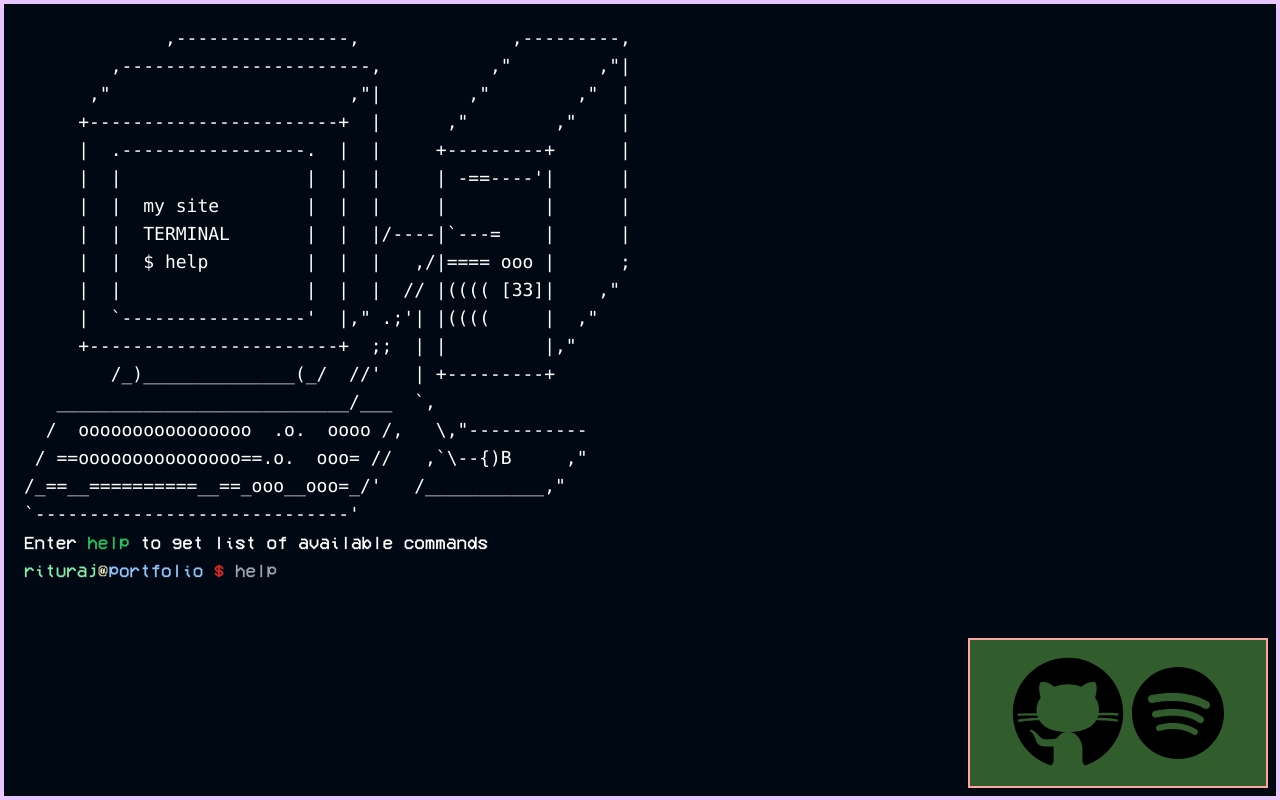
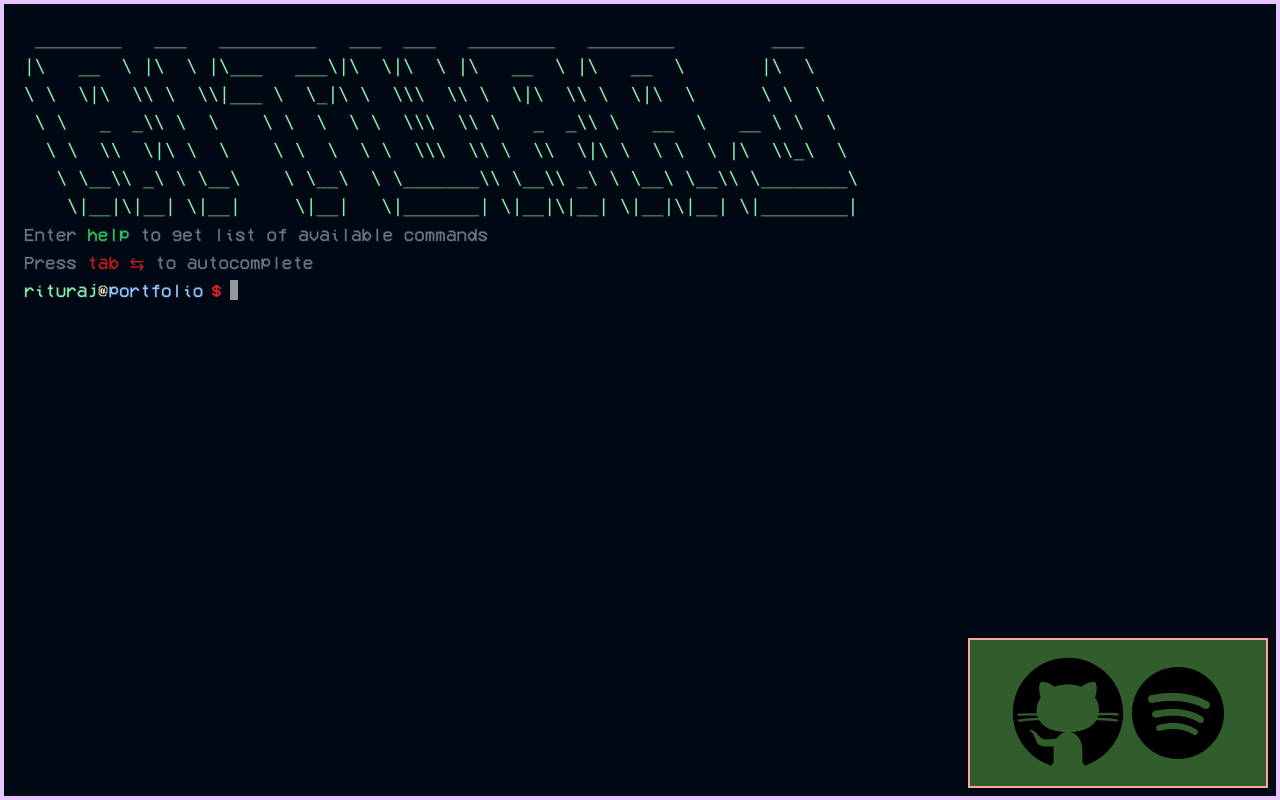
Before and after one commit to rituisboy/TeriProfile, a React (Vite) app: page / in a window 1280 px wide. Built offline with nearby package versions, Linux system fonts and the light colour scheme.

Commit message:
added up down and autocomplete

```diff
--- a/package.json
+++ b/package.json
@@ -14,7 +14,8 @@
     "react": "^18.2.0",
     "react-cursor": "^2.0.15",
     "react-dom": "^18.2.0",
-    "react-router-dom": "^6.22.3"
+    "react-router-dom": "^6.22.3",
+    "zustand": "^4.5.2"
   },
   "devDependencies": {
     "@types/react": "^18.2.66",
--- a/src/App.tsx
+++ b/src/App.tsx
@@ -1,18 +1,22 @@
 import { useEffect, useRef, useState } from "react";
 import "./index.css";
-import { GITHUB, HELP, START, WELCOME } from "./data/data";
+import { GITHUB, HELP, START, WELCOME } from "./helper/data";
 import { Github } from "./components/Github";
 import { BottomCard } from "./components/BottomCard";
+import handleTab from "./helper/handleTab";
 
 function App() {
+  const COMMANDS = ["github", "help", "clear", "projects", "whoami"];
   const COLOR = "#000814";
   const BORDER_COLOR = "#e7c6ff";
   const inputRef = useRef<HTMLInputElement>(null);
   const outputRef = useRef<HTMLInputElement>(null);
-  const [input, setInput] = useState("");
+  const [input, setInput] = useState<string>("");
   const [output, setOutput] = useState("");
+
+  const [totalCmd, setTotalCmd] = useState<number>(0);
   const [cmdHistory, setCmdHistory] = useState<string[]>([""]);
-  const [historyIndex, setHistoryIndex] = useState<number>(-1);
+
   const [showGithub, setShowGithub] = useState<boolean>(false);
 
   useEffect(() => {
@@ -29,17 +33,60 @@ function App() {
     inputRef.current?.focus();
   };
 
+  const updateTotalAndHistory = () => {
+    // if (input) {
+    //   if (cmdHistory[0] == "") {
+    //     setCmdHistory(() => [input]);
+    //     console.log(cmdHistory);
+    //   } else {
+    //     setCmdHistory((prev) => [...prev, input]);
+    //   }
+    //   setTotalCmd(cmdHistory.length);
+    // }
+    /*
+    in the abouve code the lenght of cmdHistory is update after exiting if tag
+    but setTotal is inside if so it updates old
+
+    */
+    if (input) {
+      setCmdHistory((prev) => {
+        const updatedHistory = input === "" ? [input] : [...prev, input];
+        // Directly use the updated history to set totalCmd
+        setTotalCmd(updatedHistory.length);
+        return updatedHistory;
+      });
+    }
+  };
+
+  const handleUpArrow = () => {
+    if (totalCmd > 1) {
+      setInput(cmdHistory[totalCmd - 1]);
+      setTotalCmd((pre) => pre - 1);
+    }
+  };
+  const handleDownArrow = () => {
+    if (totalCmd < cmdHistory.length) {
+      setInput(cmdHistory[totalCmd + 1]);
+      setTotalCmd((pre) => pre + 1);
+    }
+  };
+
   const handleEnter = (e: React.KeyboardEvent) => {
     if (e.key == "ArrowUp") {
-      if (historyIndex < cmdHistory.length - 1) {
-        const newIndex = historyIndex + 1;
-        setInput(cmdHistory[newIndex]);
-        setHistoryIndex(newIndex);
+      handleUpArrow();
     }
+    if (e.key == "ArrowDown") {
+      handleDownArrow();
+    }
+
+    if (e.key == "Tab") {
+      e.preventDefault();
+      handleTab({ input, setInput, cmd: COMMANDS });
     } else if (e.key === "Enter") {
+      updateTotalAndHistory();
+
       focusOnScroll();
 
-      setHistoryIndex(-1);
       setShowGithub(false);
       inputRef.current?.focus();
       let newOutput = "";
@@ -64,11 +111,8 @@ function App() {
         setOutput(newOutput);
         setInput("");
       }
-      setCmdHistory((prevHistory) => [input, ...prevHistory]);
       setOutput(newOutput);
       setInput("");
-      // inputRef.current?.scrollIntoView();
-      // inputRef.current?.focus();
     }
   };
 
@@ -95,23 +139,29 @@ function App() {
           overflowY: "auto",
         }}
       >
-        <p ref={outputRef} dangerouslySetInnerHTML={{ __html: output }}></p>
+        <p  ref={outputRef} dangerouslySetInnerHTML={{ __html: output }}></p>
         {showGithub && <Github />}{" "}
         {!output && (
+          <div className="text-gray-500">
+            <pre className="text-green-300">
+              <code className="w-[100px]">{WELCOME}</code>
+            </pre>
             <p>
-            <pre>
-              <code>{WELCOME}</code>
-            </pre>
               Enter <span className="text-green-500">help</span> to get list of
               available commands
             </p>
+            <p className="">
+              Press <span className="text-red-700">tab ⇆</span> to autocomplete
+            </p>
+          </div>
         )}
+        <div className="flex">
           <span className="text-green-300">rituraj</span>
           <span className="text-yellow-100">@</span>
           <span className="text-blue-300">portfolio</span>{" "}
-        <span className="text-red-600">$</span>{" "}
+          <span className="text-red-600 px-2">$</span>{" "}
           <input
-          className="outline-none "
+            className="outline-none fixed opacity-0"
             style={{ backgroundColor: COLOR }}
             type="text"
             value={input}
@@ -122,7 +172,12 @@ function App() {
             onKeyDown={handleEnter}
             placeholder="help"
           />
-        <BottomCard/>
+          <p className="flex">
+            {input}{" "}
+            <p className="h-[20px] translate-y-1 animate-pulse-fast w-2 bg-white"></p>
+          </p>
+        </div>
+        <BottomCard />
       </div>
     </>
   );
--- a/src/components/BottomCard.tsx
+++ b/src/components/BottomCard.tsx
@@ -1,12 +1,12 @@
 export const BottomCard = () => {
   return (
     <div
-      style={{backgroundColor:"#315C2B"}}
+      style={{ backgroundColor: "#315C2B" }}
       className="absolute flex justify-center items-center right-3 bottom-3 w-[300px] h-[150px] border-red-300 border-2"
     >
       <a href="https://github.com/rituisboy/TeriProfile" target="_blank">
         <svg
-        className="hover:animate-bounce-slow"
+          className="hover:animate-bounce-slow"
           xmlns="http://www.w3.org/2000/svg"
           x="0px"
           y="0px"
--- a/src/data/data.ts
+++ /dev/null
@@ -1,21 +0,0 @@
-let START = "";
-START += `<span style="color:rgb(134 239 172);">rituraj</span>`;
-START += `<span style="color:rgb(253 224 71);">@</span>`;
-START += `<span style="color:rgb(147 197 253);">portfolio</span> `;
-START += `<span style="color:rgb(220 38 38);">$</span> `;
-
-const HELP = `\n list of available commands :-
-⇒ clear         - clear the terminal
-⇒ github        - will open my github
-⇒ linkedin      - you know what it does
-⇒ help          - do i have to tell you again
-⇒ projects      - projects duh
-⇒ whoami        - stalker.....
-`;
-
-const GITHUB = `\n opening github...<a href="https://www.github.com/rituisboy" style="color:#219ebc">https://www.github.com/rituisboy</a> `;
-
-const WELCOME =
-  '             ,----------------,              ,---------,\r\n        ,-----------------------,          ,"        ,"|\r\n      ,"                      ,"|        ,"        ,"  |\r\n     +-----------------------+  |      ,"        ,"    |\r\n     |  .-----------------.  |  |     +---------+      |\r\n     |  |                 |  |  |     | -==----\'|      |\r\n     |  |  my site        |  |  |     |         |      |\r\n     |  |  TERMINAL       |  |  |/----|`---=    |      |\r\n     |  |  $ help         |  |  |   ,/|==== ooo |      ;\r\n     |  |                 |  |  |  // |(((( [33]|    ,"\r\n     |  `-----------------\'  |," .;\'| |((((     |  ,"\r\n     +-----------------------+  ;;  | |         |,"     \r\n        /_)______________(_/  //\'   | +---------+\r\n   ___________________________/___  `,\r\n  /  oooooooooooooooo  .o.  oooo /,   \\,"-----------\r\n / ==ooooooooooooooo==.o.  ooo= //   ,`\\--{)B     ,"\r\n/_==__==========__==_ooo__ooo=_/\'   /___________,"\r\n`-----------------------------\'';
-
-export { START, HELP, GITHUB, WELCOME };
--- /dev/null
+++ b/src/helper/data.ts
@@ -0,0 +1,24 @@
+let START = "";
+START += `<span style="color:rgb(134 239 172);">rituraj</span>`;
+START += `<span style="color:rgb(253 224 71);">@</span>`;
+START += `<span style="color:rgb(147 197 253);">portfolio</span> `;
+START += `<span style="color:rgb(220 38 38);">$</span> `;
+
+const HELP = `\n list of available commands :-
+⇒ clear         - clear the terminal
+⇒ github        - will open my github
+⇒ linkedin      - you know what it does
+⇒ help          - do i have to tell you again
+⇒ projects      - projects duh
+⇒ whoami        - stalker.....
+`;
+
+const GITHUB = `\n opening github...<a href="https://www.github.com/rituisboy" style="color:#219ebc">https://www.github.com/rituisboy</a> `;
+
+// const WELCOME =
+//   '             ,----------------,              ,---------,\r\n        ,-----------------------,          ,"        ,"|\r\n      ,"                      ,"|        ,"        ,"  |\r\n     +-----------------------+  |      ,"        ,"    |\r\n     |  .-----------------.  |  |     +---------+      |\r\n     |  |                 |  |  |     | -==----\'|      |\r\n     |  |  my site        |  |  |     |         |      |\r\n     |  |  TERMINAL       |  |  |/----|`---=    |      |\r\n     |  |  $ help         |  |  |   ,/|==== ooo |      ;\r\n     |  |                 |  |  |  // |(((( [33]|    ,"\r\n     |  `-----------------\'  |," .;\'| |((((     |  ,"\r\n     +-----------------------+  ;;  | |         |,"     \r\n        /_)______________(_/  //\'   | +---------+\r\n   ___________________________/___  `,\r\n  /  oooooooooooooooo  .o.  oooo /,   \\,"-----------\r\n / ==ooooooooooooooo==.o.  ooo= //   ,`\\--{)B     ,"\r\n/_==__==========__==_ooo__ooo=_/\'   /___________,"\r\n`-----------------------------\'';
+// const WELCOME =
+//   "\r\n _______ __________________          _______  _______ _________  _________          _______  _                 _______ \r\n(  ____ )\\__   __/\\__   __/|\\     /|(  ____ )(  ___  )\\__    _/  \\__   __/|\\     /|(  ___  )| \\    /\\|\\     /|(  ____ )\r\n| (    )|   ) (      ) (   | )   ( || (    )|| (   ) |   )  (       ) (   | )   ( || (   ) ||  \\  / /| )   ( || (    )|\r\n| (____)|   | |      | |   | |   | || (____)|| (___) |   |  |       | |   | (___) || (___) ||  (_/ / | |   | || (____)|\r\n|     __)   | |      | |   | |   | ||     __)|  ___  |   |  |       | |   |  ___  ||  ___  ||   _ (  | |   | ||     __)\r\n| (\\ (      | |      | |   | |   | || (\\ (   | (   ) |   |  |       | |   | (   ) || (   ) ||  ( \\ \\ | |   | || (\\ (   \r\n| ) \\ \\_____) (___   | |   | (___) || ) \\ \\__| )   ( ||\\_)  )       | |   | )   ( || )   ( ||  /  \\ \\| (___) || ) \\ \\__\r\n|/   \\__/\\_______/   )_(   (_______)|/   \\__/|/     \\|(____/        )_(   |/     \\||/     \\||_/    \\/(_______)|/   \\__/\r\n                                                                                                                       \r\n";
+const WELCOME =
+  " ________   ___   _________   ___  ___   ________   ________         ___     \r\n|\\   __  \\ |\\  \\ |\\___   ___\\|\\  \\|\\  \\ |\\   __  \\ |\\   __  \\       |\\  \\    \r\n\\ \\  \\|\\  \\\\ \\  \\\\|___ \\  \\_|\\ \\  \\\\\\  \\\\ \\  \\|\\  \\\\ \\  \\|\\  \\      \\ \\  \\   \r\n \\ \\   _  _\\\\ \\  \\    \\ \\  \\  \\ \\  \\\\\\  \\\\ \\   _  _\\\\ \\   __  \\   __ \\ \\  \\  \r\n  \\ \\  \\\\  \\|\\ \\  \\    \\ \\  \\  \\ \\  \\\\\\  \\\\ \\  \\\\  \\|\\ \\  \\ \\  \\ |\\  \\\\_\\  \\ \r\n   \\ \\__\\\\ _\\ \\ \\__\\    \\ \\__\\  \\ \\_______\\\\ \\__\\\\ _\\ \\ \\__\\ \\__\\\\ \\________\\\r\n    \\|__|\\|__| \\|__|     \\|__|   \\|_______| \\|__|\\|__| \\|__|\\|__| \\|________|";
+export { START, HELP, GITHUB, WELCOME };
--- /dev/null
+++ b/src/helper/handleTab.ts
@@ -0,0 +1,17 @@
+interface handleTabProps {
+  input: string;
+  setInput: React.Dispatch<React.SetStateAction<string>>;
+  cmd: string[];
+}
+
+const handleTab = ({ input, setInput, cmd }: handleTabProps) => {
+  for (let index = 0; index < cmd.length; index++) {
+    const sliced = cmd[index].slice(0, input.length);
+
+    if (sliced == input) {
+      setInput(cmd[index]);
+    }
+  }
+};
+
+export default handleTab;
--- /dev/null
+++ b/src/store/store.ts
@@ -0,0 +1,10 @@
+import { create } from "zustand";
+
+const useStore = create((set) => ({
+  cmdCount: 0,
+  cmdHistory: {},
+  incCmdCount: () => set((state) => ({ cmdCount: (state.cmdCount += 1) })),
+  setCmdZero: () => set((state) => ({ cmdCount: 0 })),
+  addInHistory: (input) =>
+    set((state) => ({ ...state.cmdHistory, [state.cmdCount]: input })),
+}));
--- a/tailwind.config.js
+++ b/tailwind.config.js
@@ -3,9 +3,11 @@ export default {
   content: ["./index.html", "./src/**/*.{js,ts,jsx,tsx}"],
   theme: {
     extend: {
+
       animation: {
         "spin-slow": "spin 3s linear infinite",
         "bounce-slow": " bounce 0.1s infinite",
+        "pulse-fast": "pulse 1.3s cubic-bezier(0, 1, 1, 1) infinite",
       },
     },
   },
```
Also changed, not shown: src/helper/handleArrow.ts (added), src/helper/linkedList.ts (added), src/index.css (line endings or trailing spaces), 1 other file (tests, documents, lock files or other folders). Lines whose indentation alone changed are shown as unchanged.
